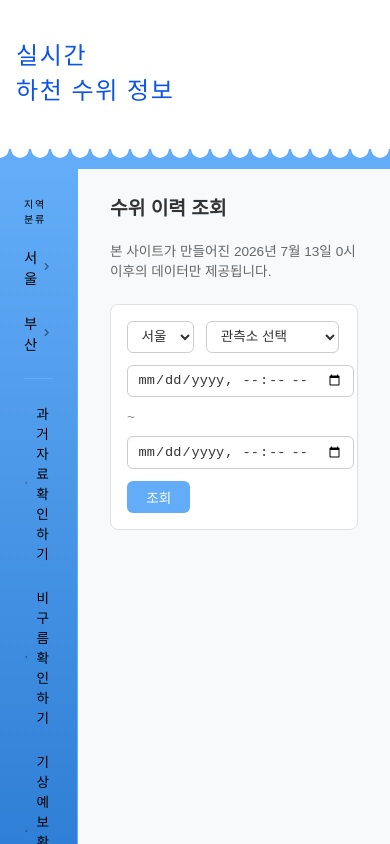
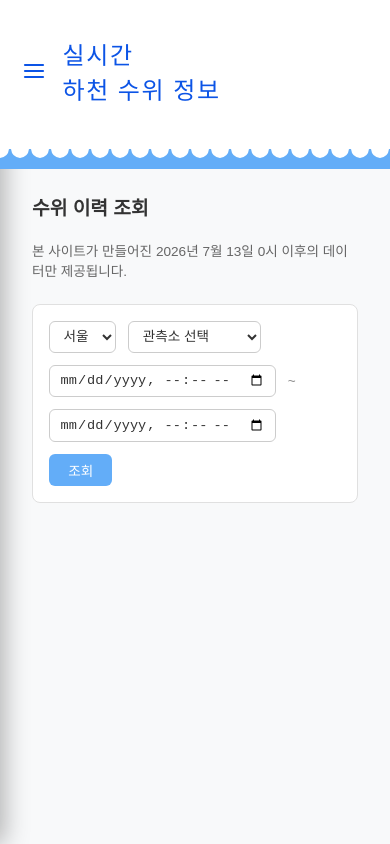
Before and after one commit to niceotter/riverlevel_practice1, a Next.js app: page /history in a window 390 px wide. Built offline with nearby package versions, Linux system fonts and the light colour scheme.

Commit message:
re-tried to apply mobile hamburger function

```diff
--- a/app/globals.css
+++ b/app/globals.css
@@ -32,3 +32,10 @@ html, body {
 ::-webkit-scrollbar { width: 5px; }
 ::-webkit-scrollbar-track { background: transparent; }
 ::-webkit-scrollbar-thumb { background: var(--scrollbar); border-radius: 3px; }
+
+/* 모바일: 사이드바가 오버레이로 빠지므로, 본문(지도/차트) 영역이 전체 너비를 사용하도록 함 */
+@media (max-width: 768px) {
+  .app-grid {
+    grid-template-columns: 0 100% !important;
+  }
+}
--- a/app/layout.tsx
+++ b/app/layout.tsx
@@ -5,6 +5,9 @@ import { SpeedInsights } from "@vercel/speed-insights/next"
 import Script from "next/script";
 import type { Metadata } from 'next';
 import './globals.css';
+
+import { SidebarProvider } from '@/components/SidebarContext';
+
 
 export const metadata: Metadata = {
   title: '실시간 하천 수위 현황',
@@ -18,7 +21,11 @@ export default function RootLayout({ children }: { children: React.ReactNode })
       <head>
       </head>
       <body>
-        {children}
+
+        <SidebarProvider>
+          {children}
+        </SidebarProvider>
+
         <Analytics />
         <SpeedInsights />
       </body>
--- a/components/Header.tsx
+++ b/components/Header.tsx
@@ -1,7 +1,11 @@
 'use client';
 // components/Header.tsx
 
+import { useSidebar } from './SidebarContext';
+
 export default function Header() {
+
+  const { toggle } = useSidebar();
 
   const bgWater = '#63adf8';  // 물결 라인 backgroundImage에 --bg-water 값을 직접 넣기보다는 변수로 정의해서 관리
   return (
@@ -11,6 +15,7 @@ export default function Header() {
       display: 'flex',
       flexShrink: 0,
       alignItems: 'center',
+      gap: '0.6rem',
       paddingTop: 0,
       paddingRight: '1rem',
       paddingBottom: '1rem',
@@ -21,7 +26,30 @@ export default function Header() {
       zIndex: 100,
     }}>
 
-      <h1 style={{
+      {/* 모바일 전용 사이드바 열림 버튼 (데스크톱에서는 숨김, CSS로 제어) */}
+      <button
+        type="button"
+        className="rl-hamburger-btn"
+        aria-label="메뉴 열기"
+        onClick={toggle}
+        style={{
+          background: 'none',
+          border: 'none',
+          cursor: 'pointer',
+          padding: '0.4rem',
+          color: 'var(--text-header)',
+          flexShrink: 0,
+        }}
+      >
+        <svg width="24" height="24" viewBox="0 0 24 24" fill="none"
+             stroke="currentColor" strokeWidth="2.2" strokeLinecap="round">
+          <line x1="3" y1="6" x2="21" y2="6" />
+          <line x1="3" y1="12" x2="21" y2="12" />
+          <line x1="3" y1="18" x2="21" y2="18" />
+        </svg>
+      </button>
+
+      <h1 className="rl-header-title" style={{
         fontFamily: "'Georgia', 'Nanum Myeongjo', serif",
         fontSize: 'clamp(1.5rem, 3vw, 2.6rem)',
         fontWeight: 400,
@@ -76,6 +104,17 @@ export default function Header() {
       }}>
       </div>
 
+      <style>{`
+        .rl-hamburger-btn { display: none; }
+        @media (max-width: 768px) {
+          .rl-hamburger-btn {
+            display: flex;
+            align-items: center;
+            justify-content: center;
+          }
+        }
+      `}</style>
+
     </header>
   );
 }
--- a/components/Sidebar.tsx
+++ b/components/Sidebar.tsx
@@ -2,6 +2,7 @@
 // components/Sidebar.tsx
 
 import { useState } from 'react';
+import { useSidebar } from './SidebarContext';
 
 // ── 서울 수위계 정적 데이터 ───────────────────────────
 const SEOUL_STATIONS = [
@@ -172,8 +173,17 @@ function SubItem({ children, href }: { children: React.ReactNode; href?: string
 
 // ── Sidebar 본체 ─────────────────────────────────────
 export default function Sidebar() {
+  const { isOpen, close } = useSidebar();
+
   return (
-    <nav style={{
+    <>
+      {/* 모바일 전용 배경 오버레이: 터치 시 사이드바 닫힘 */}
+      <div
+        className={`rl-sidebar-backdrop${isOpen ? ' open' : ''}`}
+        onClick={close}
+      />
+
+      <nav className={`rl-sidebar${isOpen ? ' open' : ''}`} style={{
       gridColumn: '1', gridRow: '2',
       background: 'linear-gradient(180deg, var(--bg-water) 0%, #2f7fd6 100%), var(--bg-water)', //사이드바 기본 배경
       borderRight: '1px solid var(--border)',
@@ -269,7 +279,44 @@ export default function Sidebar() {
           <>유지보수 기여<br />- 카카오페이 송금</>
       </a>
 
-    </nav>
+      </nav>
+
+      <style>{`
+        .rl-sidebar-backdrop { display: none; }
+        @media (max-width: 768px) {
+          .rl-sidebar-backdrop {
+            display: block;
+            position: fixed;
+            inset: 0;
+            background: rgba(0, 0, 0, 0.45);
+            z-index: 45;
+            opacity: 0;
+            pointer-events: none;
+            transition: opacity 260ms ease;
+          }
+          .rl-sidebar-backdrop.open {
+            opacity: 1;
+            pointer-events: auto;
+          }
+          .rl-sidebar {
+            position: fixed !important;
+            top: 0 !important;
+            left: 0 !important;
+            grid-column: unset !important;
+            grid-row: unset !important;
+            width: 80vw !important;
+            max-width: 300px !important;
+            height: 100vh !important;
+            transform: translateX(-100%);
+            transition: transform 280ms cubic-bezier(0.4, 0, 0.2, 1);
+            box-shadow: 4px 0 24px rgba(0, 0, 0, 0.3);
+          }
+          .rl-sidebar.open {
+            transform: translateX(0);
+          }
+        }
+      `}</style>
+    </>
   );
 }
 
--- /dev/null
+++ b/components/SidebarContext.tsx
@@ -0,0 +1,40 @@
+'use client';
+// components/SidebarContext.tsx
+// 모바일 햄버거 메뉴 상태를 Header ↔ Sidebar가 공유하기 위한 Context
+
+import { createContext, useContext, useState, ReactNode } from 'react';
+
+interface SidebarContextValue {
+  isOpen: boolean;
+  open: () => void;
+  close: () => void;
+  toggle: () => void;
+}
+
+const SidebarContext = createContext<SidebarContextValue | null>(null);
+
+export function SidebarProvider({ children }: { children: ReactNode }) {
+  const [isOpen, setIsOpen] = useState(false);
+
+  const value: SidebarContextValue = {
+    isOpen,
+    open: () => setIsOpen(true),
+    close: () => setIsOpen(false),
+    toggle: () => setIsOpen(prev => !prev),
+  };
+
+  return (
+    <SidebarContext.Provider value={value}>
+      {children}
+    </SidebarContext.Provider>
+  );
+}
+
+// Provider 밖(또는 Sidebar/Header가 없는 페이지)에서 호출돼도 죽지 않도록 안전한 기본값 반환
+export function useSidebar(): SidebarContextValue {
+  const ctx = useContext(SidebarContext);
+  if (!ctx) {
+    return { isOpen: false, open: () => {}, close: () => {}, toggle: () => {} };
+  }
+  return ctx;
+}
```
